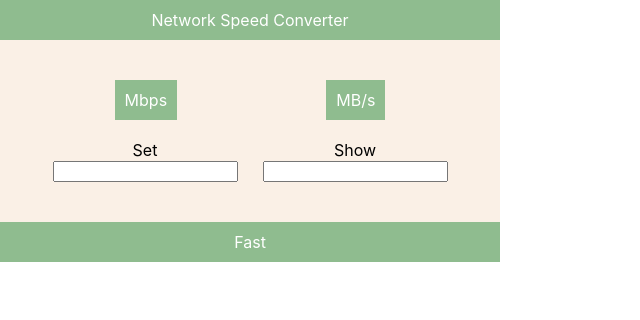
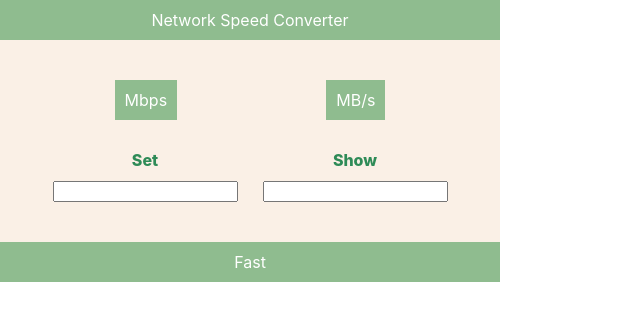
Before and after one commit to luluchen1022/internet-speed-converter, a React (Create React App) app: page / in a window 1280 px wide. Shown: the top 320 px of the page, without its empty margins (0-640 px from the left). Built offline with nearby package versions, Linux system fonts and the light colour scheme.

Commit message:
converter style

```diff
--- a/src/App.css
+++ b/src/App.css
@@ -37,5 +37,15 @@
   display: flex;
   justify-content: space-around;
   padding: 10px;
+}
 
+.converter-title{
+  padding: 10px;
+  color: seagreen;
+  font-weight: 800;
 }
+
+.converter-input{
+  padding: 5px;
+  width: 50px;
+}
```
